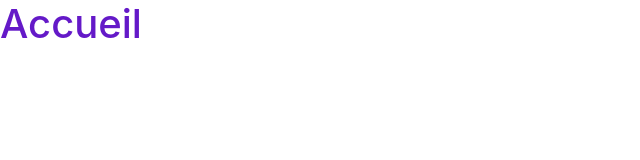
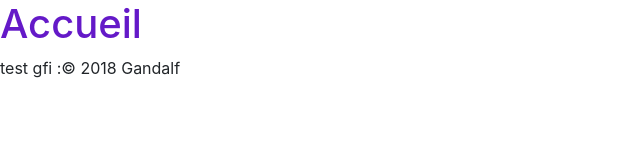
Before and after one commit to dacodemaniak/ciag-project, a website: page index.html in a window 1280 px wide. Shown: the whole page, without its empty margins (0-640 px from the left). Drawn offline with nearby package versions, Linux system fonts and the light colour scheme.

Commit message:
1er footer

```diff
--- a/index.html
+++ b/index.html
@@ -16,4 +16,7 @@
         </main>
         <script src="./assets/js/main.js"></script>
     </body>
+    <footer>
+        <p>test gfi :© 2018 Gandalf</p>
+    </footer>
 </html>
```
